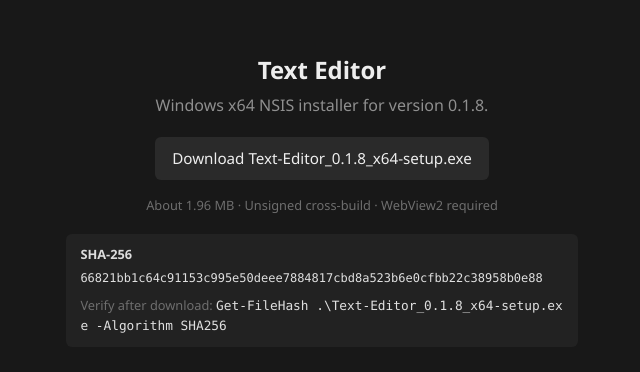
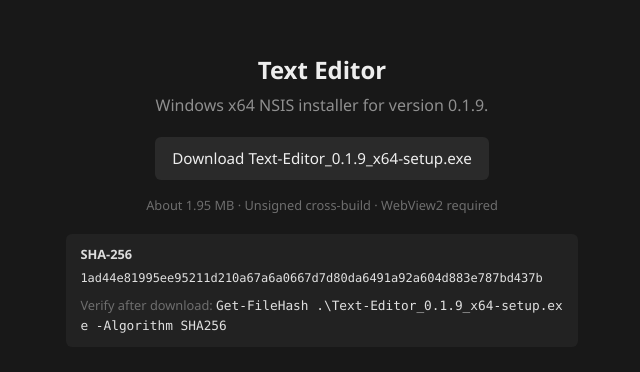
Before and after one commit to matt-azar/text-editor, a website built with Vite: page download-site/index.html in a window 1280 px wide. Shown: the part 200-572 px from the top of the page, 318-958 px from the left. Built offline with nearby package versions, Linux system fonts and the light colour scheme; some packages are replaced by stand-ins of ours.

Commit message:
Ship Windows installer 0.1.9 from main.
Bump to 0.1.9, rebuild NSIS (chalkboard icon, light/Vim/Ex), refresh download-site and SHA-256.

Co-authored-by: Matt Azar <azarmatthewj@gmail.com>

```diff
--- a/download-site/index.html
+++ b/download-site/index.html
@@ -28,13 +28,13 @@
 <body>
   <main>
     <h1>Text Editor</h1>
-    <p>Windows x64 NSIS installer for version 0.1.8.</p>
-    <a class="button" href="./Text-Editor_0.1.8_x64-setup.exe" download>Download Text-Editor_0.1.8_x64-setup.exe</a>
-    <p class="meta">About 1.96&nbsp;MB · Unsigned cross-build · WebView2 required</p>
+    <p>Windows x64 NSIS installer for version 0.1.9.</p>
+    <a class="button" href="./Text-Editor_0.1.9_x64-setup.exe" download>Download Text-Editor_0.1.9_x64-setup.exe</a>
+    <p class="meta">About 1.95&nbsp;MB · Unsigned cross-build · WebView2 required</p>
     <div class="hash">
       <strong>SHA-256</strong>
-      <code>66821bb1c64c91153c995e50deee7884817cbd8a523b6e0cfbb22c38958b0e88</code>
-      <p class="meta" style="margin: .6rem 0 0">Verify after download: <code>Get-FileHash .\Text-Editor_0.1.8_x64-setup.exe -Algorithm SHA256</code></p>
+      <code>1ad44e81995ee95211d210a67a6a0667d7d80da6491a92a604d883e787bd437b</code>
+      <p class="meta" style="margin: .6rem 0 0">Verify after download: <code>Get-FileHash .\Text-Editor_0.1.9_x64-setup.exe -Algorithm SHA256</code></p>
     </div>
   </main>
 </body>
--- a/package.json
+++ b/package.json
@@ -1,7 +1,7 @@
 {
   "name": "text-editor",
   "private": true,
-  "version": "0.1.8",
+  "version": "0.1.9",
   "description": "A hyper-minimalist text editor.",
   "type": "module",
   "scripts": {
--- a/src-tauri/Cargo.toml
+++ b/src-tauri/Cargo.toml
@@ -1,6 +1,6 @@
 [package]
 name = "text-editor"
-version = "0.1.8"
+version = "0.1.9"
 description = "A hyper-minimalist text editor"
 authors = ["Matt"]
 edition = "2024"
--- a/src-tauri/tauri.conf.json
+++ b/src-tauri/tauri.conf.json
@@ -1,7 +1,7 @@
 {
   "$schema": "https://schema.tauri.app/config/2",
   "productName": "Text Editor",
-  "version": "0.1.8",
+  "version": "0.1.9",
   "identifier": "com.texteditor.app",
   "build": {
     "beforeDevCommand": "npm run dev",
--- a/src/main.ts
+++ b/src/main.ts
@@ -907,7 +907,7 @@ function confirmSave(name: string): Promise<"save" | "discard" | "cancel"> {
 
 function showAbout(): Promise<string> {
   const body = document.createElement("p");
-  body.textContent = "Version 0.1.8. A small text editor.";
+  body.textContent = "Version 0.1.9. A small text editor.";
   return openDialog("Text Editor", body, [{ label: "Close", value: "close" }]);
 }
 
```
Also changed, not shown: README.md, releases/README.md, 8 other files.
